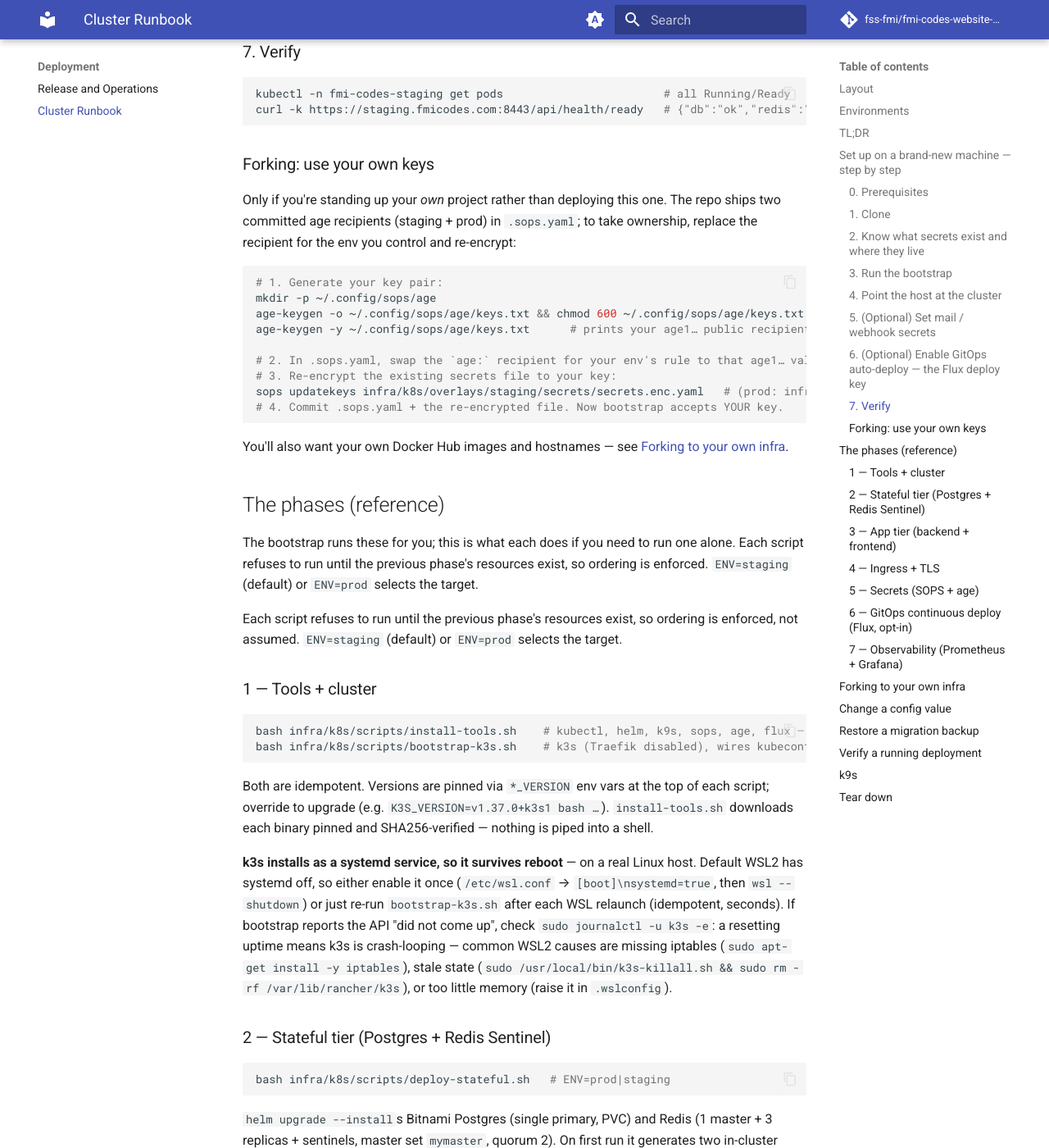
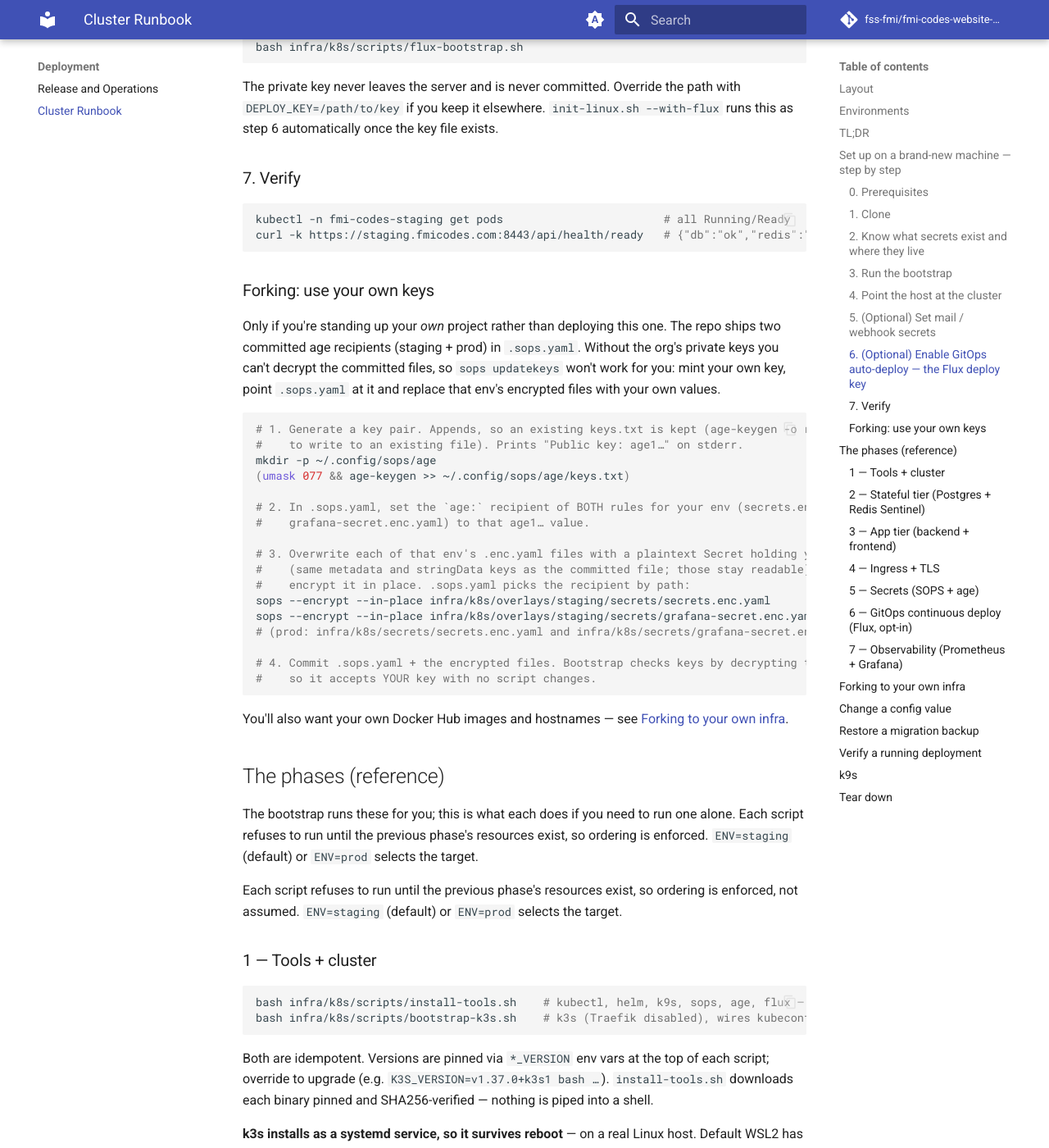
Before and after one commit to fss-fmi/fmi-codes-website-2026, an MkDocs documentation site: the page built from docs/runbook.md, in a window 1280 px wide and 1400 px high, scrolled down 4684 px. Shown: the whole window at 82% size. Built offline with MkDocs 1.6.1 and Material for MkDocs 9.7.7, drawn with Linux system fonts in a browser that asks for light colours; comment, search, counter and statistics services are not loaded; some of the changed text lies outside the part shown.

Commit message:
fix: bootstrap age-key pre-flight overwrote keys.txt and broke with both env keys
The pre-flight compared only the first "# public key:" comment in keys.txt
against a hard-coded recipient. With staging and prod keys in one file (the
documented setup) the env whose key came second always failed the check,
and accepting the "replace" prompt or exporting SOPS_AGE_KEY_<ENV> replaced
the whole file, deleting the other environment's key.

The pre-flight now:
- installs sops/age first, so keys are actually verified on a bare machine
- checks keys.txt by test-decrypting every SOPS file of the env (app and
  Grafana secrets) instead of parsing comments, so key order, bare keys
  and forked recipients all work and no recipients are hard-coded
- verifies a new key before writing it, then appends it with a public key
  comment; existing keys are never replaced
- reads the paste hidden, fails with a clear message when there is no
  terminal, and handles CRLF, whole-file input, a missing trailing newline,
  unparseable keys.txt lines, unreadable files and SOPS_AGE_KEY_FILE

Docs: describe the new behaviour, fix the forking steps (sops updatekeys
needs the old key and age-keygen -o refuses an existing file) and the
--from range.

Co-Authored-By: Claude Opus 5.5 <noreply@anthropic.com>

````diff
--- a/docs/runbook.md
+++ b/docs/runbook.md
@@ -70,7 +70,9 @@ End-to-end, bare server → running cluster. Do it for staging first, then repea
     export SOPS_AGE_KEY_STAGING="AGE-SECRET-KEY-1..."
     ./bootstrap.sh              # no paste prompt
     ```
-    Without the env var, the script falls back to an interactive paste prompt.
+    Without the env var, the script falls back to an interactive paste prompt (input hidden).
+    If you run both environments from one machine, both keys live in the same `keys.txt`, in
+    any order; there is nothing to comment out when switching.
   - **Forking to your own project:** you don't have the org's key, so mint your own and take
     over the recipient — see [Forking: use your own keys](#forking-use-your-own-keys) below,
     do that once, then come back here.
@@ -109,21 +111,25 @@ Postgres/Redis → app → ingress in order.
 ./bootstrap.sh --env prod   # production
 ```
 
-The pre-flight handles exactly two things on a fresh machine:
+The pre-flight first installs `sops` and `age` if they're missing (so it can verify keys on a
+bare box), then handles two things:
 
-1. **The age private key** — it checks `~/.config/sops/age/keys.txt`. If missing or wrong,
-   it looks for `SOPS_AGE_KEY_STAGING` (or `SOPS_AGE_KEY_PROD`) in the environment and writes
-   the key automatically; otherwise it falls back to an interactive paste prompt. Either way
-   the key is written `chmod 600` and immediately verified against that env's `secrets.enc.yaml`
-   (wrong key → it aborts). Store the key as a GitHub Actions secret and export it before
-   running bootstrap to skip the prompt entirely.
+1. **The age private key**: it test-decrypts every SOPS file of that env (`secrets.enc.yaml`
+   and `grafana-secret.enc.yaml`) with `~/.config/sops/age/keys.txt` (or `$SOPS_AGE_KEY_FILE`
+   if set). If that works it does nothing, whatever else is in the file and in whatever order.
+   Otherwise it takes the key from `SOPS_AGE_KEY_STAGING` (or `SOPS_AGE_KEY_PROD`), falling
+   back to a hidden paste prompt, verifies the key decrypts those files **before** writing
+   anything, then **appends** it to `keys.txt` with a `# public key:` comment (`chmod 600`).
+   Existing keys are never replaced or removed. A wrong key aborts with its public key next
+   to the one the files are encrypted to, and leaves `keys.txt` untouched. Store the key as a
+   GitHub Actions secret and export it before running bootstrap to skip the prompt entirely.
 2. **The admin password** — if `ADMIN_PASSWORD_HASH` is empty in the secrets file, it asks
    for a password, bcrypt-hashes it, and writes the hash back into `secrets.enc.yaml`. Commit
    and push that file afterward so other servers get the same hash. (Skip it and the backend
    CrashLoops until you set one — fix later with `rotate-secret.sh ADMIN_PASSWORD_HASH`.)
 
 It's idempotent and resumable — if a step fails, fix the cause and re-run with `--from N`
-(N = 1–6). Steps 1–2 need interactive sudo, so run it in a real terminal.
+(N = 1–7). Steps 1–2 need interactive sudo, so run it in a real terminal.
 
 > **WSL2 dev box:** `./bootstrap.sh` works identically — after the Linux bring-up it detects
 > WSL2 and prints the Windows hosts-file and forward-services steps automatically.
@@ -187,19 +193,28 @@ curl -k https://staging.fmicodes.com:8443/api/health/ready   # {"db":"ok","redis
 ### Forking: use your own keys
 
 Only if you're standing up your _own_ project rather than deploying this one. The repo ships
-two committed age recipients (staging + prod) in `.sops.yaml`; to take ownership, replace the
-recipient for the env you control and re-encrypt:
+two committed age recipients (staging + prod) in `.sops.yaml`. Without the org's private keys
+you can't decrypt the committed files, so `sops updatekeys` won't work for you: mint your own
+key, point `.sops.yaml` at it and replace that env's encrypted files with your own values.
 
 ```bash
-# 1. Generate your key pair:
+# 1. Generate a key pair. Appends, so an existing keys.txt is kept (age-keygen -o refuses
+#    to write to an existing file). Prints "Public key: age1…" on stderr.
 mkdir -p ~/.config/sops/age
-age-keygen -o ~/.config/sops/age/keys.txt && chmod 600 ~/.config/sops/age/keys.txt
-age-keygen -y ~/.config/sops/age/keys.txt      # prints your age1… public recipient
+(umask 077 && age-keygen >> ~/.config/sops/age/keys.txt)
 
-# 2. In .sops.yaml, swap the `age:` recipient for your env's rule to that age1… value.
-# 3. Re-encrypt the existing secrets file to your key:
-sops updatekeys infra/k8s/overlays/staging/secrets/secrets.enc.yaml   # (prod: infra/k8s/secrets/secrets.enc.yaml)
-# 4. Commit .sops.yaml + the re-encrypted file. Now bootstrap accepts YOUR key.
+# 2. In .sops.yaml, set the `age:` recipient of BOTH rules for your env (secrets.enc.yaml and
+#    grafana-secret.enc.yaml) to that age1… value.
+
+# 3. Overwrite each of that env's .enc.yaml files with a plaintext Secret holding your values
+#    (same metadata and stringData keys as the committed file; those stay readable), then
+#    encrypt it in place. .sops.yaml picks the recipient by path:
+sops --encrypt --in-place infra/k8s/overlays/staging/secrets/secrets.enc.yaml
+sops --encrypt --in-place infra/k8s/overlays/staging/secrets/grafana-secret.enc.yaml
+# (prod: infra/k8s/secrets/secrets.enc.yaml and infra/k8s/secrets/grafana-secret.enc.yaml)
+
+# 4. Commit .sops.yaml + the encrypted files. Bootstrap checks keys by decrypting the files,
+#    so it accepts YOUR key with no script changes.
 ```
 
 You'll also want your own Docker Hub images and hostnames — see
@@ -353,8 +368,10 @@ the key up — lose every recipient's key and the committed secrets are permanen
 undecryptable. Staging and prod use **separate** age keys, so a leak of one never exposes the
 other; `.sops.yaml` routes each file to its recipient by path (staging rule first, more
 specific). An operator managing both keeps both private keys in `~/.config/sops/age/keys.txt`
-(one per line). The deploy/rotate scripts assert the decrypted manifest's namespace matches
-`ENV` and refuse to apply across environments.
+(one per line, any order): sops tries every key in the file, and `bootstrap.sh` only ever
+appends a missing key, so nothing needs commenting out when switching environments. The
+deploy/rotate scripts assert the decrypted manifest's namespace matches `ENV` and refuse to
+apply across environments.
 
 **Edit / rotate:**
 
````
Also changed, not shown: 1 other file.
